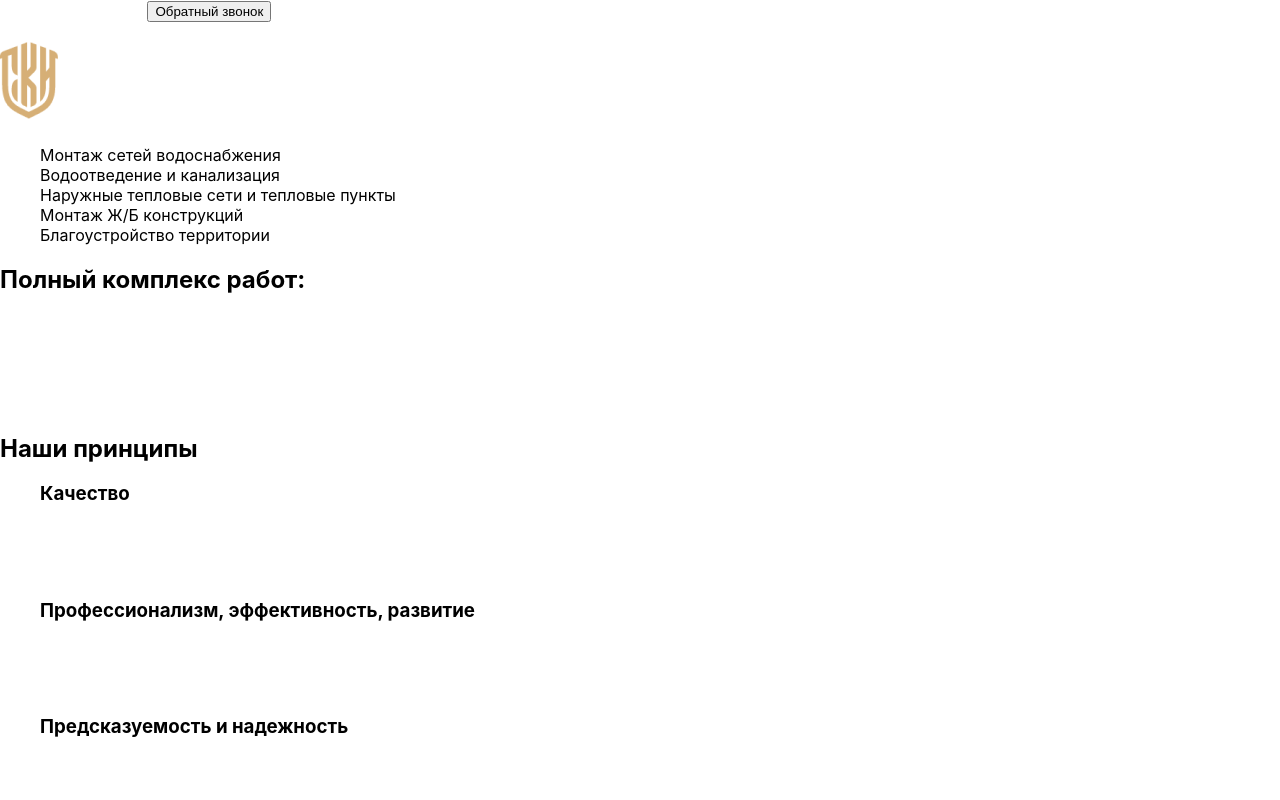
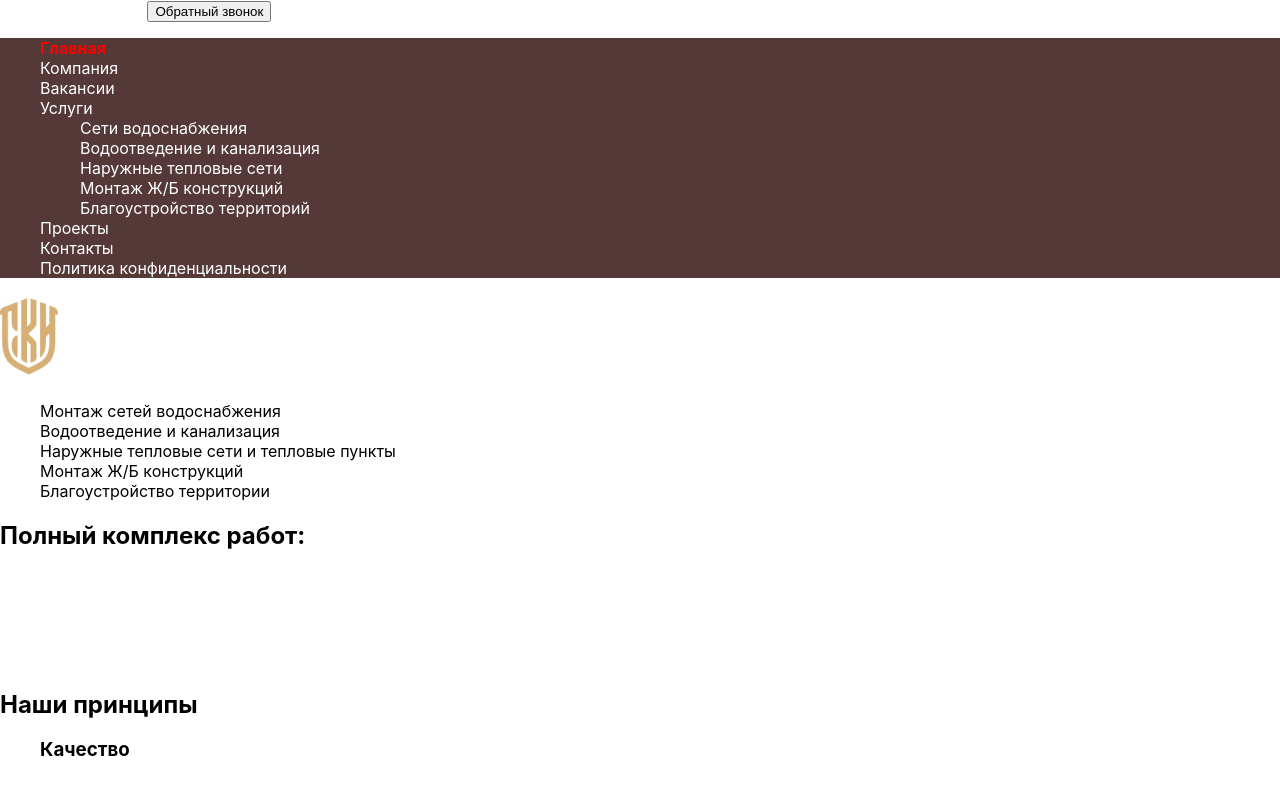
Before and after one commit to ITeam-by-GOIT/react-ptactice, a React (Create React App) app: page / in a window 1280 px wide. Shown: the top 800 px of the page. Built offline with nearby package versions, Linux system fonts and the light colour scheme.

Commit message:
navigation

```diff
--- a/package.json
+++ b/package.json
@@ -8,6 +8,8 @@
     "@testing-library/user-event": "^12.8.3",
     "react": "^17.0.2",
     "react-dom": "^17.0.2",
+    "react-router": "^5.2.1",
+    "react-router-dom": "^5.3.0",
     "react-scripts": "4.0.3",
     "web-vitals": "^1.1.2"
   },
--- a/src/components/header/Header.jsx
+++ b/src/components/header/Header.jsx
@@ -1,9 +1,13 @@
+import Navigation from "../navigation/navigation";
+import style from './header.module.css';
 function Header(props) {
     return (
         <header>
-            <div></div>
+
             <a href="tel:+78124016495">+7 (812) 401-64-95</a>
             <button>Обратный звонок</button>
+            <div className ={style.navigation}><Navigation/></div>
+
         </header>
     )
 }
--- /dev/null
+++ b/src/components/header/header.module.css
@@ -0,0 +1,3 @@
+.navigation{
+    background-color: rgb(85, 57, 57);
+}
--- /dev/null
+++ b/src/components/navigation/navigation.js
@@ -0,0 +1,145 @@
+import { NavLink } from 'react-router-dom';
+export default function Navigation() {
+  return (
+    <nav>
+      <ul>
+        <li>
+          <NavLink
+            to="/"
+            activeStyle={{
+              fontWeight: 'bold',
+              color: 'red',
+            }}
+          >
+            Главная
+          </NavLink>
+        </li>
+        <li>
+          <NavLink
+            to="/company"
+            activeStyle={{
+              fontWeight: 'bold',
+              color: 'red',
+            }}
+          >
+            Компания
+          </NavLink>
+        </li>
+        <li>
+          <NavLink
+            to="/vacancy"
+            activeStyle={{
+              fontWeight: 'bold',
+              color: 'red',
+            }}
+          >
+            Вакансии
+          </NavLink>
+        </li>
+        <li>
+          <NavLink
+            to="/services"
+            activeStyle={{
+              fontWeight: 'bold',
+              color: 'red',
+            }}
+          >
+            Услуги
+          </NavLink>
+          <ul>
+            <li>
+              {' '}
+              <NavLink
+                to="/services/1"
+                activeStyle={{
+                  fontWeight: 'bold',
+                  color: 'red',
+                }}
+              >
+                Сети водоснабжения
+              </NavLink>
+            </li>
+            <li>
+              {' '}
+              <NavLink
+                to="/services/2"
+                activeStyle={{
+                  fontWeight: 'bold',
+                  color: 'red',
+                }}
+              >
+                Водоотведение и канализация
+              </NavLink>
+            </li>
+            <li>
+              <NavLink
+                to="/services/3"
+                activeStyle={{
+                  fontWeight: 'bold',
+                  color: 'red',
+                }}
+              >
+                Наружные тепловые сети
+              </NavLink>
+            </li>
+            <li>
+              <NavLink
+                to="/services/4"
+                activeStyle={{
+                  fontWeight: 'bold',
+                  color: 'red',
+                }}
+              >
+                Монтаж Ж/Б конструкций
+              </NavLink>
+            </li>
+            <li>
+              <NavLink
+                to="/services/5"
+                activeStyle={{
+                  fontWeight: 'bold',
+                  color: 'red',
+                }}
+              >
+                Благоустройство территорий
+              </NavLink>
+            </li>
+          </ul>
+        </li>
+        <li>
+          <NavLink
+            to="/proecty"
+            activeStyle={{
+              fontWeight: 'bold',
+              color: 'red',
+            }}
+          >
+            Проекты
+          </NavLink>
+        </li>
+        <li>
+          <NavLink
+            to="/contacts"
+            activeStyle={{
+              fontWeight: 'bold',
+              color: 'red',
+            }}
+          >
+            Контакты
+          </NavLink>
+        </li>
+        <li>
+          <NavLink
+            to="/politic_confident"
+            activeStyle={{
+              fontWeight: 'bold',
+              color: 'red',
+            }}
+          >
+            Политика конфиденциальности
+          </NavLink>
+        </li>
+      </ul>
+    </nav>
+  );
+}
--- a/src/index.js
+++ b/src/index.js
@@ -3,12 +3,15 @@ import ReactDOM from 'react-dom';
 import './index.css';
 import App from './App';
 import reportWebVitals from './reportWebVitals';
+import { BrowserRouter} from 'react-router-dom';
 
 ReactDOM.render(
-  <React.StrictMode>
-    <App />
-  </React.StrictMode>,
-  document.getElementById('root')
+  <BrowserRouter>
+    <React.StrictMode>
+      <App />
+    </React.StrictMode>
+  </BrowserRouter>,
+  document.getElementById('root'),
 );
 
 // If you want to start measuring performance in your app, pass a function
```
Also changed, not shown: 2 other files (tests, documents, lock files or other folders).
